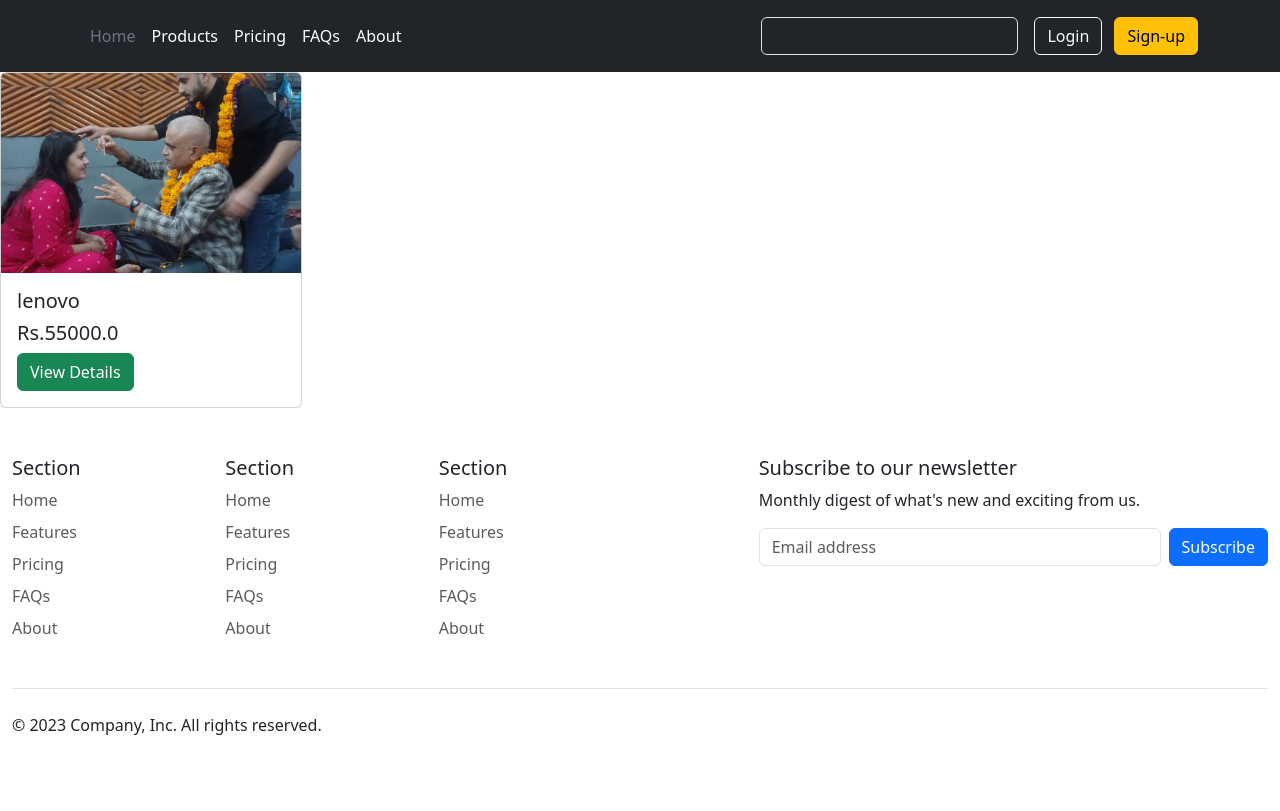
After one commit to mamaheshd/react, a Django app: page /productlist/ in a window 1280 px wide. The commit adds this page. Run offline with Django 5.2, Linux system fonts and the light colour scheme; data comes from the database, SQL or seed files in the repository; some libraries are stand-ins or nearby versions.

Commit message:
product show and view details of the products

```diff
--- /dev/null
+++ b/django/ecommerce/static/css/style.css
@@ -0,0 +1,9 @@
+.card img{
+    height: 200px;
+    object-fit: cover;
+}
+
+.carousel-items img{
+    height: 600px;
+    object-fit: cover;
+}
--- a/django/ecommerce/userapp/templates/user/header.html
+++ b/django/ecommerce/userapp/templates/user/header.html
@@ -9,7 +9,7 @@
 
         <ul class="nav col-12 col-lg-auto me-lg-auto mb-2 justify-content-center mb-md-0">
           <li><a href="/" class="nav-link px-2 text-secondary">Home</a></li>
-          <li><a href="#" class="nav-link px-2 text-white">Features</a></li>
+          <li><a href="/productlist" class="nav-link px-2 text-white">Products</a></li>
           <li><a href="#" class="nav-link px-2 text-white">Pricing</a></li>
           <li><a href="#" class="nav-link px-2 text-white">FAQs</a></li>
           <li><a href="#" class="nav-link px-2 text-white">About</a></li>
--- /dev/null
+++ b/django/ecommerce/userapp/templates/user/products.html
@@ -0,0 +1,29 @@
+{% extends 'layouts.html' %}
+{% load static %}
+{% block title %}
+<title>All Products</title>
+{% endblock %}
+{% block main_content %}
+
+{% include 'user/header.html' %}
+
+{% comment %} start of product sections {% endcomment %}
+<div class="container-fiuid">
+  <div class="row row-cols-1 row-cols-md-4 g-4">
+    {% for item in products %}
+  <div class="col">
+    <div class="card">
+      <img src="/{{item.product_image}}" class="card-img-top" alt="{{item.product_name}}">
+      <div class="card-body">
+        <h5 class="card-title">{{item.product_name}} </h5>
+        <h5>Rs.{{item.product_price}} </h5>
+        <a href="/productdetails/{{item.id}}" class="btn btn-success">View Details </a>
+      </div>
+    </div>
+  </div>
+  {% endfor %}
+</div>
+</div>
+  {% comment %} end of product sections {% endcomment %}
+  {% include 'user/footer.html' %} {% endblock %}
+</div>
--- a/django/ecommerce/userapp/urls.py
+++ b/django/ecommerce/userapp/urls.py
@@ -3,4 +3,6 @@ from .views import *
 
 urlpatterns = [
     path('',index),
+    path('productdetails/<int:product_id>',product_details),
+    path('productlist/',products),
 ]
--- a/django/ecommerce/userapp/views.py
+++ b/django/ecommerce/userapp/views.py
@@ -4,7 +4,21 @@ from product.models import Product
 # Create your views here.
 def index(request):
     products=Product.objects.all().order_by('-id')[:8]
-    contex={
+    context={
         'products':products
     }
-    return render(request,'user/index.html',contex)
+    return render(request,'user/index.html',context)
+
+def product_details(request,product_id):
+    product=Product.objects.get(id=product_id)
+    context={
+        'product':product
+    }
+    return render(request,'user/productdetails.html',context)
+
+def products(request):
+    products=Product.objects.all().order_by('-id')
+    context={
+        'products':products
+    }
+    return render(request,'user/products.html',context)
```
Also changed, not shown: django/ecommerce/userapp/templates/user/index.html (+4 -4 lines), django/ecommerce/userapp/templates/user/productdetails.html (added, +32 -0 lines), django/ecommerce/static/images/c2.jpg (added), django/ecommerce/static/images/c3.jpg (added).
